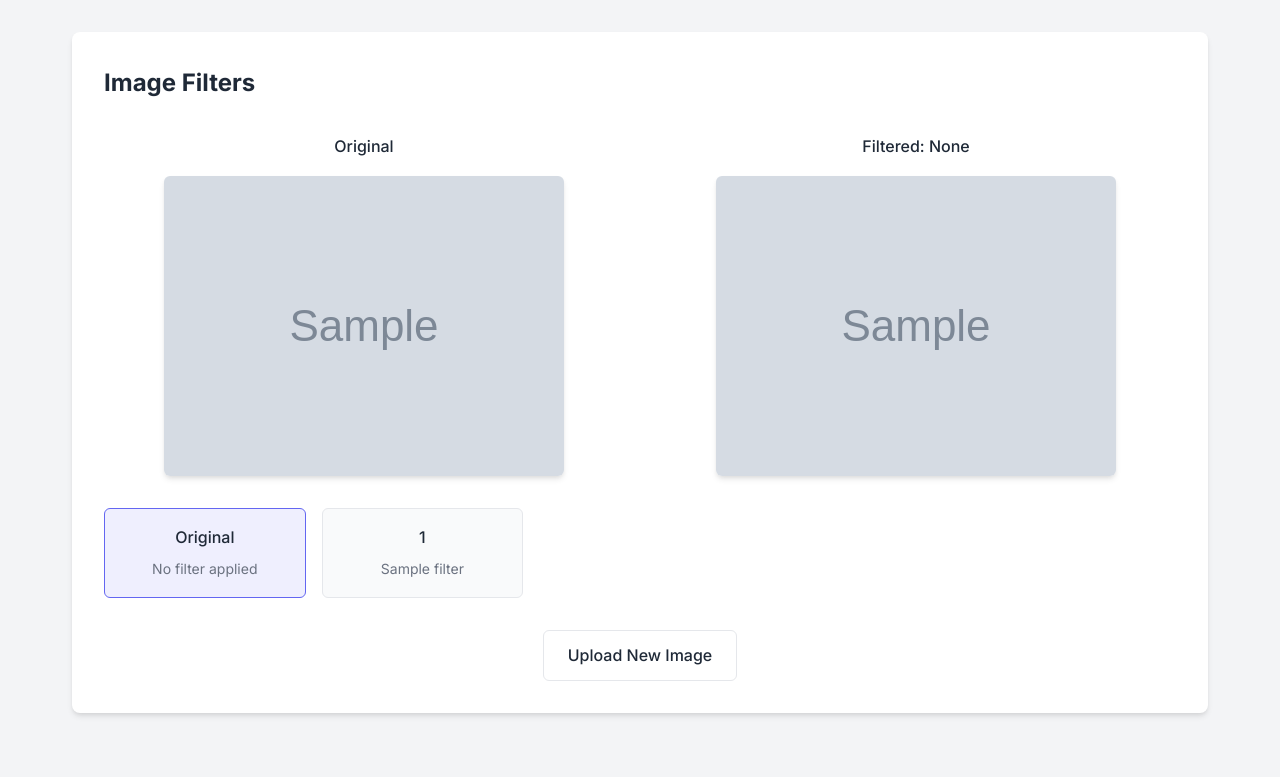
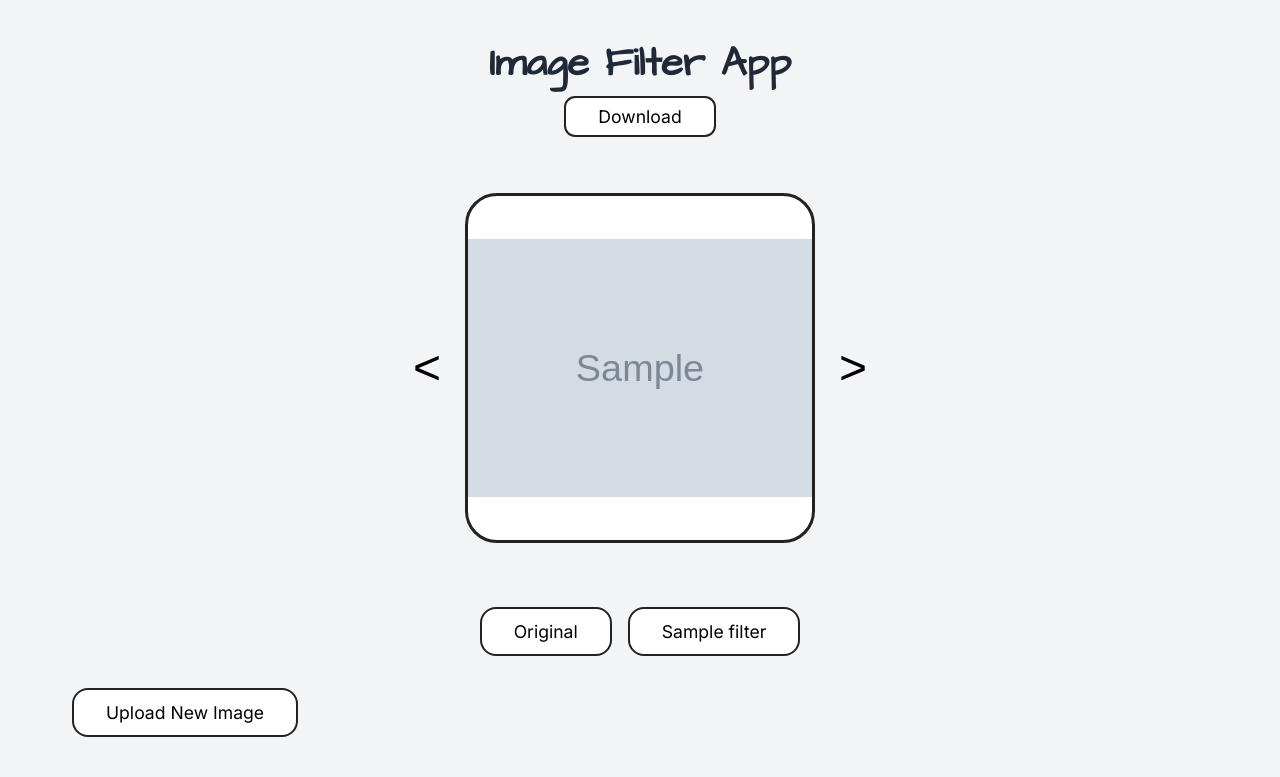
Before and after one commit to Wilcolab/Anythink-Market-rg03q8h4, a FastAPI app: template templates/filter.html in a window 1280 px wide. Shown: the part 130-907 px from the top of the page. After the commit the page ends 867 px from the top, so only its background shows below. Run offline with FastAPI, Linux system fonts and the light colour scheme; the template is opened without the code that fills it: most values are stand-ins (such as "Sample title", 1, 10 or a date in 2020); grey boxes marked "Sample" are stand-in pictures.

Commit message:
feat: update UX to match new mockup, add modal upload and sketch style layout

```diff
--- a/templates/filter.html
+++ b/templates/filter.html
@@ -1,186 +1,208 @@
 {% extends "base.html" %}
 
 {% block extra_head %}
+<link href="https://fonts.googleapis.com/css2?family=Architects+Daughter&display=swap" rel="stylesheet">
 <style>
-    .preview-container {
-        display: grid;
-        grid-template-columns: repeat(2, 1fr);
-        gap: 2rem;
-        margin-bottom: 2rem;
+    .app-title {
+        font-family: 'Architects Daughter', cursive;
+        text-align: center;
+        font-size: 2.5rem;
+        margin-top: 1rem;
     }
-
-    .filter-active {
-        border-color: var(--primary-color);
-        background-color: rgba(99, 102, 241, 0.1);
+    .center-container {
+        display: flex;
+        flex-direction: column;
+        align-items: center;
     }
-
-    .download-container {
+    .image-preview-container {
+        display: flex;
+        align-items: center;
+        margin: 2rem 0;
+    }
+    .image-preview {
+        width: 350px;
+        height: 350px;
+        border-radius: 2rem;
+        border: 3px solid #222;
+        background: #fff;
+        object-fit: contain;
+    }
+    .arrow-btn {
+        background: none;
+        border: none;
+        font-size: 3rem;
+        cursor: pointer;
+        margin: 0 1.5rem;
+        user-select: none;
+    }
+    .filter-buttons-row {
+        display: flex;
+        flex-wrap: wrap;
+        gap: 1rem;
+        justify-content: center;
+        margin-top: 2rem;
+    }
+    .filter-btn {
+        font-family: inherit;
+        border: 2px solid #222;
+        border-radius: 1rem;
+        padding: 0.75rem 2rem;
+        background: #fff;
+        font-size: 1.1rem;
+        cursor: pointer;
+        transition: background 0.2s, border-color 0.2s;
+    }
+    .filter-btn.selected, .filter-btn:focus {
+        background: #b3dafe;
+        border-color: #3b82f6;
+    }
+    #download-btn {
+        margin-bottom: 1.5rem;
+        font-family: inherit;
+        border: 2px solid #222;
+        border-radius: 0.7rem;
+        padding: 0.5rem 2rem;
+        background: #fff;
+        font-size: 1.1rem;
+        cursor: pointer;
+        transition: background 0.2s, border-color 0.2s;
+    }
+    /* Modal styles */
+    .modal {
+        display: none;
+        position: fixed;
+        z-index: 1000;
+        left: 0;
+        top: 0;
+        width: 100vw;
+        height: 100vh;
+        overflow: auto;
+        background: rgba(0,0,0,0.3);
+        justify-content: center;
+        align-items: center;
+    }
+    .modal-content {
+        background: #fff;
+        padding: 2rem 3rem;
+        border-radius: 1.5rem;
+        box-shadow: 0 2px 16px rgba(0,0,0,0.15);
         text-align: center;
-        margin-top: 1rem;
-        display: none;
+    }
+    .close-modal {
+        float: right;
+        font-size: 1.5rem;
+        cursor: pointer;
+        margin-top: -1rem;
+        margin-right: -1rem;
     }
 </style>
 {% endblock %}
 
 {% block content %}
-<div class="card">
-    <h2>Image Filters</h2>
-    <div class="preview-container">
-        <div class="preview-box">
-            <div class="preview-title">Original</div>
-            <img src="{{ image_data }}" alt="Original image" class="preview-image" id="original-image">
+<h1 class="app-title">Image Filter App</h1>
+<div class="center-container">
+    <button id="download-btn">Download</button>
+    <div class="image-preview-container">
+        <button id="arrow-left" class="arrow-btn">&#60;</button>
+        <img id="main-image" src="{{ image_data }}" class="image-preview" />
+        <button id="arrow-right" class="arrow-btn">&#62;</button>
     </div>
-        <div class="preview-box">
-            <div class="preview-title">Filtered: <span id="current-filter">None</span></div>
-            <img src="{{ image_data }}" alt="Filtered image" class="preview-image" id="filtered-image">
-            <div class="download-container" id="download-container">
-                <a href="#" class="button" id="download-button">Download</a>
+    <div class="filter-buttons-row">
+        <button class="filter-btn" data-filter="none">Original</button>
+        {% for filter_id, filter_name in filters.items() %}
+            <button class="filter-btn" data-filter="{{ filter_id }}">{{ filter_name }}</button>
+        {% endfor %}
     </div>
 </div>
-    </div>
-
-    <div>
-        <input type="hidden" name="image_id" id="image-id" value="{{ image_id }}">
-
-        <div class="filter-container">
-            <div class="filter-option" data-filter="none">
-                <div class="filter-name">Original</div>
-                <div class="filter-description">No filter applied</div>
-            </div>
-            {% for filter_id, filter_name in filters.items() %}
-            <div class="filter-option" data-filter="{{ filter_id }}">
-                <div class="filter-name">{{ filter_id|capitalize }}</div>
-                <div class="filter-description">{{ filter_name }}</div>
-            </div>
-            {% endfor %}
-        </div>
-
-        <div class="button-container">
-            <a href="/" class="button button-secondary">Upload New Image</a>
-        </div>
-
-        <div class="loading" id="loading">
-            <svg xmlns="http://www.w3.org/2000/svg" width="24" height="24" viewBox="0 0 24 24" fill="none" stroke="currentColor" stroke-width="2" stroke-linecap="round" stroke-linejoin="round">
-                <circle cx="12" cy="12" r="10"></circle>
-                <path d="M12 6v6l4 2"></path>
-            </svg>
-            <span>Processing Image...</span>
+<!-- Upload Modal -->
+<div id="upload-modal" class="modal">
+    <div class="modal-content">
+        <span class="close-modal" id="close-upload-modal">&times;</span>
+        <h2>Upload Image</h2>
+        <form id="upload-form" method="post" enctype="multipart/form-data">
+            <input type="file" name="image" accept="image/*" required />
+            <br><br>
+            <button type="submit" class="filter-btn">Upload</button>
+        </form>
     </div>
 </div>
-</div>
+<button id="open-upload-modal" class="filter-btn" style="margin-top:2rem;">Upload New Image</button>
 {% endblock %}
 
 {% block extra_scripts %}
 <script>
-    document.addEventListener('DOMContentLoaded', function() {
-        const filterOptions = document.querySelectorAll('.filter-option');
-        const imageId = document.getElementById('image-id').value;
-        const filteredImage = document.getElementById('filtered-image');
-        const originalImage = document.getElementById('original-image');
-        const currentFilterText = document.getElementById('current-filter');
-        const loadingIndicator = document.getElementById('loading');
-        const downloadContainer = document.getElementById('download-container');
-        const downloadButton = document.getElementById('download-button');
-
-        let currentImageData = null;
-        let currentFilterName = 'None';
-
-        // Hide loading indicator initially
-        loadingIndicator.style.display = 'none';
-
-        filterOptions.forEach(option => {
-            option.addEventListener('click', function() {
-                // Remove active class from all options
-                filterOptions.forEach(opt => opt.classList.remove('filter-active'));
-
-                // Add active class to selected option
-                this.classList.add('filter-active');
-
-                const selectedFilter = this.getAttribute('data-filter');
-                currentFilterName = selectedFilter === 'none' ? 'None' : selectedFilter.charAt(0).toUpperCase() + selectedFilter.slice(1);
-                currentFilterText.textContent = currentFilterName;
-
-                // If "none" is selected, show the original image
+    // Modal logic
+    const uploadModal = document.getElementById('upload-modal');
+    const openUploadModalBtn = document.getElementById('open-upload-modal');
+    const closeUploadModalBtn = document.getElementById('close-upload-modal');
+    openUploadModalBtn.onclick = () => uploadModal.style.display = 'flex';
+    closeUploadModalBtn.onclick = () => uploadModal.style.display = 'none';
+    window.onclick = function(event) {
+        if (event.target === uploadModal) uploadModal.style.display = 'none';
+    };
+    // Upload form submit
+    document.getElementById('upload-form').onsubmit = function(e) {
+        e.preventDefault();
+        const formData = new FormData(this);
+        fetch('/upload', {
+            method: 'POST',
+            body: formData
+        })
+        .then(response => response.text())
+        .then(html => {
+            document.open();
+            document.write(html);
+            document.close();
+        });
+    };
+    // Filter cycling logic
+    const filterBtns = Array.from(document.querySelectorAll('.filter-btn'));
+    let currentIndex = 0;
+    function updateFilter(index) {
+        filterBtns.forEach(btn => btn.classList.remove('selected'));
+        filterBtns[index].classList.add('selected');
+        const selectedFilter = filterBtns[index].dataset.filter;
         if (selectedFilter === 'none') {
-                    filteredImage.src = originalImage.src;
-                    downloadContainer.style.display = 'none';
-                    currentImageData = null;
+            document.getElementById('main-image').src = '{{ image_data }}';
             return;
         }
-
-                // Show loading indicator
-                loadingIndicator.style.display = 'flex';
-
-                // Create form data
+        // Call your filter API here
+        const imageId = '{{ image_id }}';
         const formData = new FormData();
         formData.append('image_id', imageId);
         formData.append('selected_filter', selectedFilter);
-
-                // Send request to apply filter
         fetch('/api/apply-filter', {
             method: 'POST',
             body: formData
         })
         .then(response => response.json())
         .then(data => {
-                    // Update filtered image source with base64 data
-                    filteredImage.src = data.image_data;
-                    currentImageData = data.image_data;
-
-                    // Show download button
-                    downloadContainer.style.display = 'block';
-
-                    // Hide loading indicator
-                    loadingIndicator.style.display = 'none';
-                })
-                .catch(error => {
-                    console.error('Error applying filter:', error);
-                    loadingIndicator.style.display = 'none';
+            document.getElementById('main-image').src = data.image_data;
         });
+    }
+    document.getElementById('arrow-left').onclick = () => {
+        currentIndex = (currentIndex - 1 + filterBtns.length) % filterBtns.length;
+        updateFilter(currentIndex);
+    };
+    document.getElementById('arrow-right').onclick = () => {
+        currentIndex = (currentIndex + 1) % filterBtns.length;
+        updateFilter(currentIndex);
+    };
+    filterBtns.forEach((btn, idx) => {
+        btn.onclick = () => {
+            currentIndex = idx;
+            updateFilter(currentIndex);
+        };
     });
-        });
-
-        // Handle download button click
-        downloadButton.addEventListener('click', function(e) {
-            e.preventDefault();
-
-            if (!currentImageData) return;
-
-            // Create a form for the download POST request
-            const form = document.createElement('form');
-            form.method = 'POST';
-            form.action = '/download';
-            form.style.display = 'none';
-
-            // Add the image data
-            const imageDataInput = document.createElement('input');
-            imageDataInput.type = 'hidden';
-            imageDataInput.name = 'image_data';
-            imageDataInput.value = currentImageData;
-            form.appendChild(imageDataInput);
-
-            // Add the filter name
-            const filterNameInput = document.createElement('input');
-            filterNameInput.type = 'hidden';
-            filterNameInput.name = 'filter_name';
-            filterNameInput.value = currentFilterName.toLowerCase();
-            form.appendChild(filterNameInput);
-
-            // Submit the form
-            document.body.appendChild(form);
-            form.submit();
-
-            // Clean up
-            setTimeout(() => {
-                document.body.removeChild(form);
-            }, 1000);
-        });
-
-        // Select "Original" by default
-        const originalOption = document.querySelector('.filter-option[data-filter="none"]');
-        if (originalOption) {
-            originalOption.classList.add('filter-active');
-        }
-    });
+    // Download logic
+    document.getElementById('download-btn').onclick = function() {
+        const imgSrc = document.getElementById('main-image').src;
+        const link = document.createElement('a');
+        link.href = imgSrc;
+        link.download = 'filtered_image.jpg';
+        document.body.appendChild(link);
+        link.click();
+        document.body.removeChild(link);
+    };
 </script>
 {% endblock %}
```
Also changed, not shown: static/filter.css (added, +99 -0 lines). Lines whose indentation alone changed are shown as unchanged.
